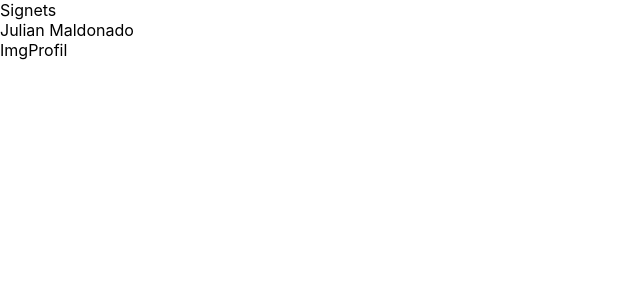
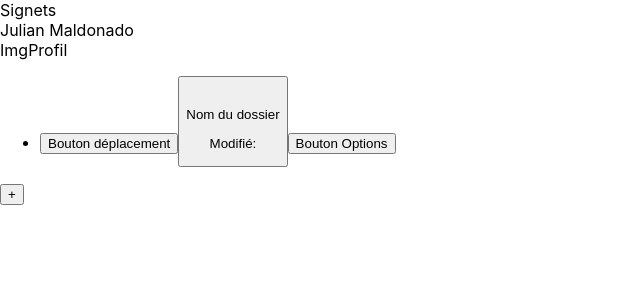
Before and after one commit to JAMC8/ex1-signets, a React (Create React App) app: page / in a window 1280 px wide. Shown: the top 300 px of the page, without its empty margins (0-640 px from the left). Built offline with nearby package versions, Linux system fonts and the light colour scheme.

Commit message:
Création Liste dossier, dossier, boutons des dossier et pied de page avec bouton

```diff
--- a/package.json
+++ b/package.json
@@ -9,6 +9,7 @@
     "react": "^17.0.1",
     "react-dom": "^17.0.1",
     "react-scripts": "4.0.2",
+    "sass": "^1.32.7",
     "web-vitals": "^1.1.0"
   },
   "scripts": {
@@ -37,5 +38,5 @@
       "last 1 safari version"
     ]
   },
-  "homepage-inactif": "url"
+  "homepage-inactif": "https://jamc8.github.io/ex1-signets/"
 }
--- a/src/Appli.jsx
+++ b/src/Appli.jsx
@@ -1,14 +1,16 @@
 import './Appli.scss';
 import Entete from './Entete';
+import ListeDossiers from './ListeDossiers';
+import PiedDePage from './PiedDePage';
 
 function Appli() {
   return (
     <div className="Appli">
       <Entete/>
       <section className="contenuPrincipal">
-
+        <ListeDossiers/>
       </section>
-
+      <PiedDePage/>
     </div>
   );
 }
--- /dev/null
+++ b/src/BtnDeplacement.jsx
@@ -0,0 +1,8 @@
+import './BtnDeplacement.scss';
+
+export default function BtnDeplacement(props)
+{
+    return(
+        <button>Bouton déplacement</button>
+    )
+}
--- /dev/null
+++ b/src/BtnOptions.jsx
@@ -0,0 +1,8 @@
+import './BtnOptions.scss';
+
+export default function BtnOptions(props)
+{
+    return(
+        <button>Bouton Options</button>
+    )
+}
--- /dev/null
+++ b/src/Dossier.jsx
@@ -0,0 +1,23 @@
+import BtnDeplacement from './BtnDeplacement';
+import BtnOptions from './BtnOptions';
+import './Dossier.scss';
+
+
+export default function Dossier(props)
+{
+
+
+    return(
+        <li className="Dossier">
+            <BtnDeplacement/>
+            <button>
+                <img src=""/>
+                <div className="info">
+                    <p className="nomDossier">Nom du dossier</p>
+                    <p className="dateModification">Modifié:</p>
+                </div>
+            </button>
+            <BtnOptions/>
+        </li>
+    )
+}
--- /dev/null
+++ b/src/ListeDossiers.jsx
@@ -0,0 +1,13 @@
+import Dossier from './Dossier';
+import './ListeDossiers.scss';
+
+export default function ListeDossiers(props)
+{
+    return(
+        <div className="ListeDossiers">
+            <ul>
+                <Dossier/>
+            </ul>
+        </div>
+    )
+}
--- /dev/null
+++ b/src/PiedDePage.jsx
@@ -0,0 +1,8 @@
+import './PiedDePage.scss';
+
+export default function PiedDePage(props)
+{
+    return(
+        <button>+</button>
+    )
+}
```
Also changed, not shown: src/BtnDeplacement.scss (added), src/BtnOptions.scss (added), src/Dossier.scss (added), src/ListeDossiers.scss (added), src/PiedDePage.scss (added), 1 other file (tests, documents, lock files or other folders).
